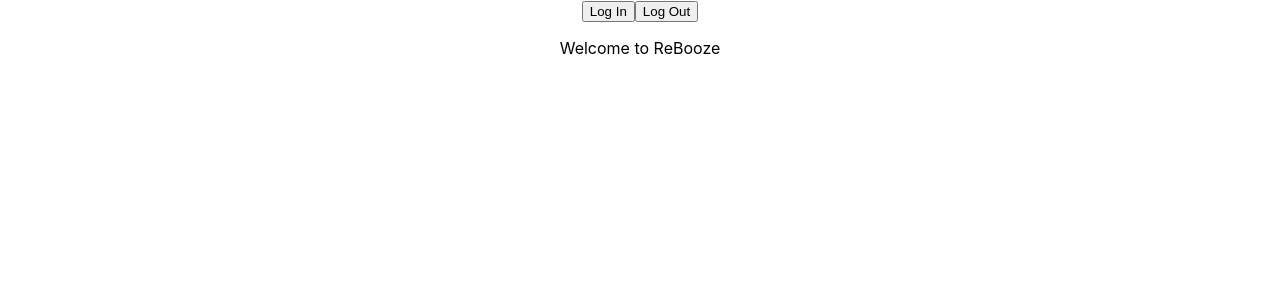
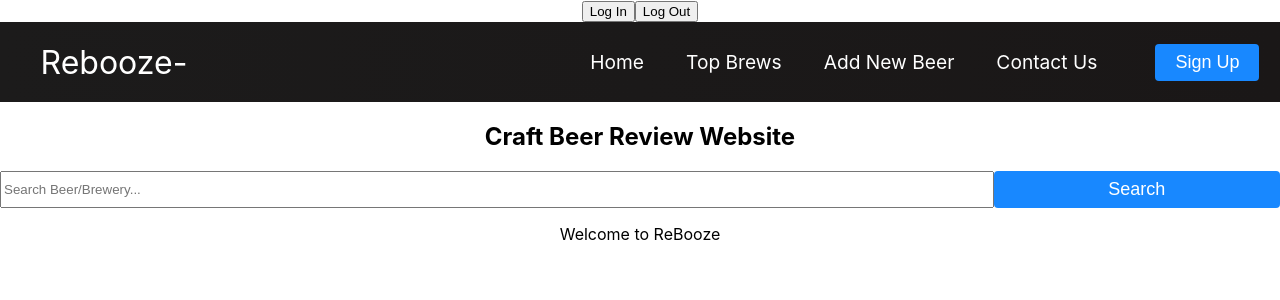
Before and after one commit to RuairiDwan/ReBooze-Frontend, a React (Create React App) app: page / in a window 1280 px wide. Shown: the top 300 px of the page. Built offline with nearby package versions, Linux system fonts and the light colour scheme; no server answers.

Commit message:
Adding Navbar and Search functionality

```diff
--- a/src/App.js
+++ b/src/App.js
@@ -10,6 +10,10 @@
 import Profile from './components/Profile'
 import beers from './reducers/beers';
 import { useAuth0 } from '@auth0/auth0-react';
+import Header from './components/Header';
+import SearchBeers from './components/SearchBeers';
+import Navbar from './components/navbar/Navbar';
+import { BrowserRouter as Router} from 'react-router-dom';
 
 const store = createStore(reducer, middleware)
 
@@ -40,6 +44,11 @@
           <LoginButton/>
           <LogoutButton/>
           <Profile/>
+          <Router>
+            <Navbar />
+            </Router>
+            <Header />
+            <SearchBeers />
 
         </div>
         <p>
--- /dev/null
+++ b/src/components/Header.js
@@ -0,0 +1,26 @@
+import React, { Component } from 'react';
+
+export class Header extends Component {
+    render() {
+        console.log(this.props.header)
+        return (
+            <div style={{display:'flex'}}>
+                <h2 style={{flex: '5'}}>
+                    Craft Beer Review Website
+                </h2>
+                <navbar></navbar>
+
+            </div>
+        );
+    }
+}
+function Navbar(){
+    return(
+        <nav className='navbar'>
+<ul className='navbar-nav'>
+</ul>
+        </nav>
+    )
+}
+
+export default Header;
--- /dev/null
+++ b/src/components/SearchBeers.js
@@ -0,0 +1,25 @@
+import React, { Component } from 'react';
+
+export class SearchBeers extends Component {
+    render() {
+        console.log(this.props.header)
+        return (
+            <form style= {{ display:'flex'}}>
+                <input
+                type='text'
+                name='title'
+                style={{flex: '8'}}
+                placeholder= 'Search Beer/Brewery...'
+                />
+                <input
+                type="submit"
+                value='Search'
+                className='btn'
+                style={{flex: 2}}
+                />
+            </form>
+        );
+    }
+}
+
+export default SearchBeers;
--- /dev/null
+++ b/src/components/navbar/Button.css
@@ -0,0 +1,24 @@
+:root {
+    --primary: #1888ff;
+  }
+
+  .btn {
+    padding: 8px 20px;
+    border-radius: 4px;
+    outline: none;
+    border: none;
+    font-size: 18px;
+    color: #fff;
+    cursor: pointer;
+    background-color: var(--primary);
+  }
+
+  .btn:hover {
+    padding: 6px 18px;
+    transition: all 0.3s ease-out;
+    background-color: transparent;
+    color: #fff;
+    border-radius: 4px;
+    border: 2px solid var(--primary);
+    transition: all 0.3s ease-out;
+  }
--- /dev/null
+++ b/src/components/navbar/Button.js
@@ -0,0 +1,11 @@
+import React from 'react';
+import './Button.css';
+import { Link } from 'react-router-dom';
+
+export function Button() {
+  return (
+    <Link to='sign-up'>
+      <button className='btn'>Sign Up</button>
+    </Link>
+  );
+}
--- /dev/null
+++ b/src/components/navbar/Dropdown.css
@@ -0,0 +1,36 @@
+.dropdown-menu {
+    background: red;
+    width: 200px;
+    position: absolute;
+    top: 80px;
+    list-style: none;
+    text-align: start;
+  }
+
+  .dropdown-menu li {
+    background: #1888ff;
+    cursor: pointer;
+  }
+
+  .dropdown-menu li:hover {
+    background: #5cabff;
+  }
+
+  .dropdown-menu.clicked {
+    display: none;
+  }
+
+  .dropdown-link {
+    display: block;
+    height: 100%;
+    width: 100%;
+    text-decoration: none;
+    color: #fff;
+    padding: 16px;
+  }
+
+  @media screen and (max-width: 960px) {
+    .fa-caret-down {
+      display: none;
+    }
+  }
--- /dev/null
+++ b/src/components/navbar/Dropdown.js
@@ -0,0 +1,35 @@
+import React, { useState } from 'react';
+import { MenuItems } from './MenuItems';
+import './Dropdown.css';
+import { Link } from 'react-router-dom';
+
+function Dropdown() {
+  const [click, setClick] = useState(false);
+
+  const handleClick = () => setClick(!click);
+
+  return (
+    <>
+      <ul
+        onClick={handleClick}
+        className={click ? 'dropdown-menu clicked' : 'dropdown-menu'}
+      >
+        {MenuItems.map((item, index) => {
+          return (
+            <li key={index}>
+              <Link
+                className={item.cName}
+                to={item.path}
+                onClick={() => setClick(false)}
+              >
+                {item.title}
+              </Link>
+            </li>
+          );
+        })}
+      </ul>
+    </>
+  );
+}
+
+export default Dropdown;
--- /dev/null
+++ b/src/components/navbar/MenuItems.js
@@ -0,0 +1,22 @@
+export const MenuItems = [
+    {
+      title: 'Top IPAs',
+      path: '/ipa',
+      cName: 'dropdown-link'
+    },
+    {
+      title: 'Top Red/Brown Ales',
+      path: '/redbrown',
+      cName: 'dropdown-link'
+    },
+    {
+      title: 'Top Stout',
+      path: '/stout',
+      cName: 'dropdown-link'
+    },
+    {
+      title: 'Overall Top Brews',
+      path: '/overall',
+      cName: 'dropdown-link'
+    }
+  ];
--- /dev/null
+++ b/src/components/navbar/Navbar.css
@@ -0,0 +1,146 @@
+.navbar {
+    background: linear-gradient(90deg, rgb(28, 27, 27) 0%, rgb(26, 23, 23) 100%);
+    height: 80px;
+    display: flex;
+    justify-content: center;
+    align-items: center;
+    font-size: 1.2rem;
+  }
+
+  .navbar-logo {
+    color: #fff;
+    justify-self: start;
+    margin-left: 20px;
+    cursor: pointer;
+    text-decoration: none;
+    font-size: 2rem;
+  }
+
+  .fa-firstdraft {
+    margin-left: 0.5rem;
+    font-size: 1.6rem;
+  }
+
+  .nav-menu {
+    display: grid;
+    grid-template-columns: repeat(5, auto);
+    grid-gap: 10px;
+    list-style: none;
+    text-align: center;
+    width: 70vw;
+    justify-content: end;
+    margin-right: 2rem;
+  }
+
+  .nav-item {
+    display: flex;
+    align-items: center;
+    height: 80px;
+  }
+
+  .nav-links {
+    color: white;
+    text-decoration: none;
+    padding: 0.5rem 1rem;
+  }
+
+  .nav-links:hover {
+    background-color: #1888ff;
+    border-radius: 4px;
+    transition: all 0.2s ease-out;
+  }
+
+  .fa-bars {
+    color: #fff;
+  }
+
+  .nav-links-mobile {
+    display: none;
+  }
+
+  .menu-icon {
+    display: none;
+  }
+
+  @media screen and (max-width: 960px) {
+    .NavbarItems {
+      position: relative;
+    }
+
+    .nav-menu {
+      display: flex;
+      flex-direction: column;
+      width: 100%;
+      height: 90vh;
+      position: absolute;
+      top: 80px;
+      left: -100%;
+      opacity: 1;
+      transition: all 0.5s ease;
+    }
+
+    .nav-menu.active {
+      background: #242222;
+      left: 0;
+      opacity: 1;
+      transition: all 0.5s ease;
+      z-index: 1;
+    }
+
+    .nav-links {
+      text-align: center;
+      padding: 2rem;
+      width: 100%;
+      display: table;
+    }
+
+    .nav-links:hover {
+      background-color: #1888ff;
+      border-radius: 0;
+    }
+
+    .navbar-logo {
+      position: absolute;
+      top: 0;
+      left: 0;
+      transform: translate(25%, 50%);
+    }
+
+    .menu-icon {
+      display: block;
+      position: absolute;
+      top: 0;
+      right: 0;
+      transform: translate(-100%, 60%);
+      font-size: 1.8rem;
+      cursor: pointer;
+    }
+
+    .fa-times {
+      color: #fff;
+      font-size: 2rem;
+    }
+
+    .nav-links-mobile {
+      display: block;
+      text-align: center;
+      padding: 1.5rem;
+      margin: 2rem auto;
+      border-radius: 4px;
+      width: 80%;
+      background: #1888ff;
+      text-decoration: none;
+      color: #fff;
+      font-size: 1.5rem;
+    }
+
+    .nav-links-mobile:hover {
+      background: #fff;
+      color: #1888ff;
+      transition: 250ms;
+    }
+
+    button {
+      display: none;
+    }
+  }
--- /dev/null
+++ b/src/components/navbar/Navbar.js
@@ -0,0 +1,94 @@
+import React, { useState } from 'react';
+import { Button } from './Button';
+import { Link } from 'react-router-dom';
+import './Navbar.css';
+import Dropdown from './Dropdown';
+
+function Navbar() {
+  const [click, setClick] = useState(false);
+  const [dropdown, setDropdown] = useState(false);
+
+  const handleClick = () => setClick(!click);
+  const closeMobileMenu = () => setClick(false);
+
+  const onMouseEnter = () => {
+    if (window.innerWidth < 960) {
+      setDropdown(false);
+    } else {
+      setDropdown(true);
+    }
+  };
+
+  const onMouseLeave = () => {
+    if (window.innerWidth < 960) {
+      setDropdown(false);
+    } else {
+      setDropdown(false);
+    }
+  };
+
+  return (
+    <>
+      <nav className='navbar'>
+        <Link to='/' className='navbar-logo' onClick={closeMobileMenu}>
+          Rebooze-
+          <i class="fas fa-beer"></i>
+        </Link>
+        <div className='menu-icon' onClick={handleClick}>
+          <i className={click ? 'fas fa-times' : 'fas fa-bars'} />
+        </div>
+        <ul className={click ? 'nav-menu active' : 'nav-menu'}>
+          <li className='nav-item'>
+            <Link to='/' className='nav-links' onClick={closeMobileMenu}>
+              Home
+            </Link>
+          </li>
+          <li
+            className='nav-item'
+            onMouseEnter={onMouseEnter}
+            onMouseLeave={onMouseLeave}
+          >
+            <Link
+              to='/services'
+              className='nav-links'
+              onClick={closeMobileMenu}
+            >
+              Top Brews <i class="fas fa-trophy"></i>
+            </Link>
+            {dropdown && <Dropdown />}
+          </li>
+          <li className='nav-item'>
+            <Link
+              to='/products'
+              className='nav-links'
+              onClick={closeMobileMenu}
+            >
+              Add New Beer
+            </Link>
+          </li>
+          <li className='nav-item'>
+            <Link
+              to='/contact-us'
+              className='nav-links'
+              onClick={closeMobileMenu}
+            >
+              Contact Us
+            </Link>
+          </li>
+          <li>
+            <Link
+              to='/sign-up'
+              className='nav-links-mobile'
+              onClick={closeMobileMenu}
+            >
+              Sign Up
+            </Link>
+          </li>
+        </ul>
+        <Button />
+      </nav>
+    </>
+  );
+}
+
+export default Navbar;
```
